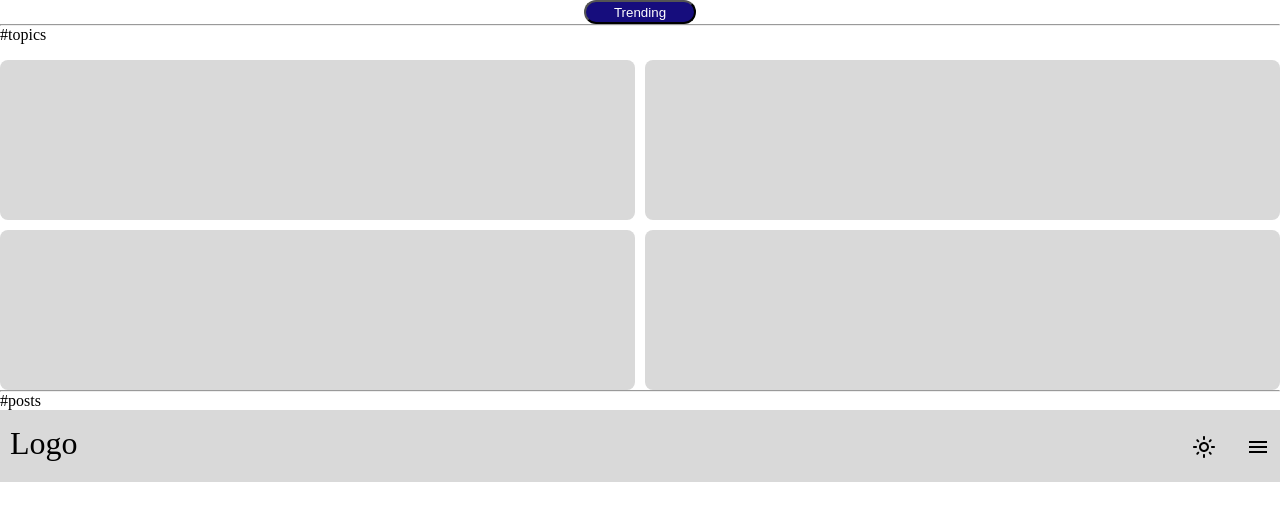
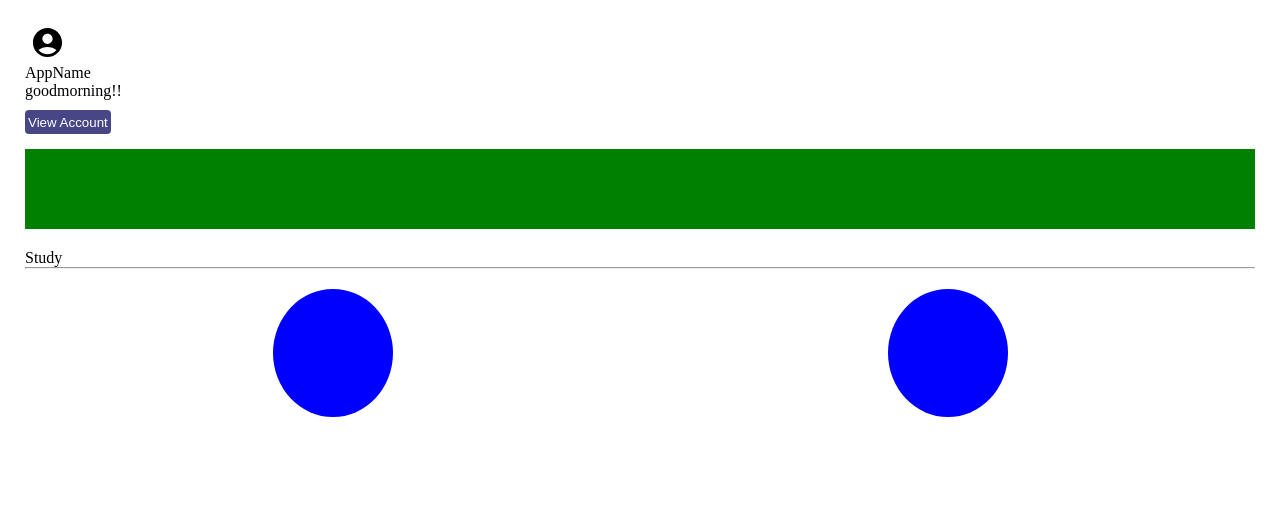
Before and after one commit to amitayushkushwaha/social-frontend, a Next.js app: page /aman in a window 1280 px wide. Shown: the top 520 px of the page. Built offline with nearby package versions, Linux system fonts and the light colour scheme.

Commit message:
created a topbar component

```diff
--- a/package.json
+++ b/package.json
@@ -17,8 +17,10 @@
     "bootstrap-icons": "^1.10.3",
     "eslint": "8.34.0",
     "eslint-config-next": "13.1.6",
+    "framer-motion": "^10.0.1",
     "next": "13.1.6",
     "react": "18.2.0",
-    "react-dom": "18.2.0"
+    "react-dom": "18.2.0",
+    "react-intersection-observer": "^9.4.2"
   }
 }
--- /dev/null
+++ b/src/components/Topbar.js
@@ -0,0 +1,53 @@
+import AccountCircleIcon from '@mui/icons-material/AccountCircle';
+import {motion} from 'framer-motion'
+const Topbar = () => {
+
+    return (
+
+            <motion.div className="topbarBox" id='topbarBoxId' initial = {{opacity:0}} animate = {{opacity:1}}>
+                <motion.div
+                initial = {{x:-100}}
+                animate = {{x:5}}
+                transition = {{duration:.5}}
+                >
+                <AccountCircleIcon fontSize='large'/>
+                </motion.div>
+                <motion.div className="appName"
+                initial = {{x:'-100vw'}}
+                animate = {{x:0}}
+                transition = {{duration:1}}
+                >AppName</motion.div>
+                <motion.p className="para"
+                initial = {{x:'-100vw'}}
+                animate = {{x:0}}
+                transition = {{duration:1}}
+
+                >goodmorning!!</motion.p>
+                <motion.button className="topbarButton" initial = {{opacity : 0}} animate = {{opacity:1}} transition = {{duration:1}} >View Account</motion.button>
+                <div className="color1">
+
+                </div>
+                <div className="study">
+                    Study
+                </div>
+                <hr />
+                <div className="studyBox">
+                    <motion.div className="box1"
+                    initial = {{x:'-50vw'}}
+                    animate = {{x:0}}
+                    transition = {{duration:1}}
+
+                    ></motion.div>
+                    <motion.div className="box2"
+                    initial = {{x:'50vw'}}
+                    animate = {{x:0}}
+                    transition = {{duration:1}}
+
+                    ></motion.div>
+                </div>
+            </motion.div>
+
+     );
+}
+
+export default Topbar;
--- a/src/pages/aman.js
+++ b/src/pages/aman.js
@@ -1,4 +1,5 @@
 import Navbar from "@/components/Navbar";
+import Topbar from "@/components/Topbar";
 import Trending from "@/components/Trending";
 import Head from "next/head";
 
@@ -10,8 +11,9 @@ export default function Home() {
         <meta name="viewport" content="width=device-width, initial-scale=1" />
       </Head>
       <main>
-        <Trending />
-        <Navbar/>
+        {/* <Trending />
+        <Navbar/> */}
+        <Topbar/>
       </main>
     </>
   );
--- a/src/styles/globals.css
+++ b/src/styles/globals.css
@@ -16,3 +16,50 @@
   background-color: black;
   color: white;
 }
+
+.newClass{
+  display: flex;
+}
+.topbarBox{
+  margin: 20px;
+  /* border: 2px solid red; */
+  padding: 5px;
+}
+.color1{
+  height: 10vh;
+  width: 100%;
+  background-color: green;
+  margin-top: 15px;
+}
+.study{
+  margin-top: 20px;
+}
+.studyBox{
+  margin-top: 20px;
+  display: flex;
+  height: 20vh;
+  justify-content: space-around;
+}
+.box1{
+  height: 16vh;
+  width: 15vh;
+  border-radius: 50%;
+  background-color: blue;
+}
+.box2{
+  height: 16vh;
+  width: 15vh;
+  border-radius: 50%;
+  background-color: blue;
+}
+.topbarButton{
+  height: 3vh;
+  padding: 3px;
+  background-color: #474787;
+  border: none;
+  border-radius: 4px;
+  color: white;
+  cursor: pointer;
+  margin-top: 10px;
+
+}
```
Also changed, not shown: src/styles/Toolbar.module.css (added), 1 other file (tests, documents, lock files or other folders).
